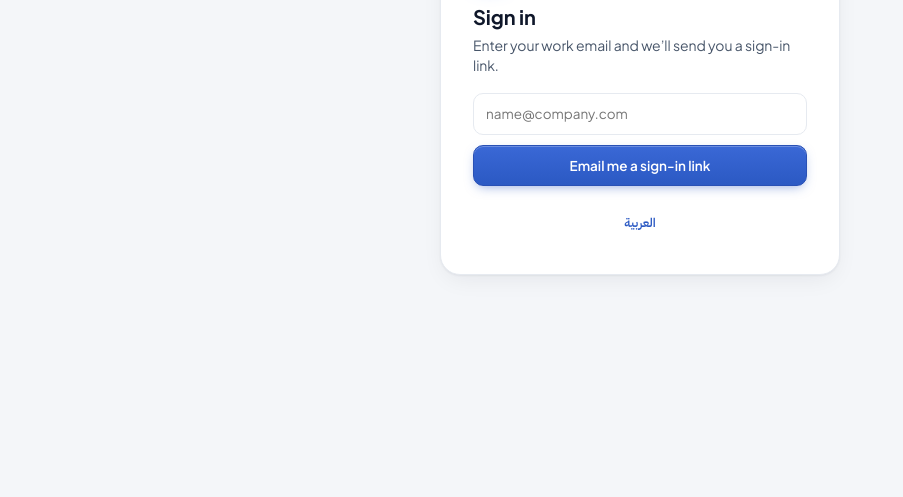
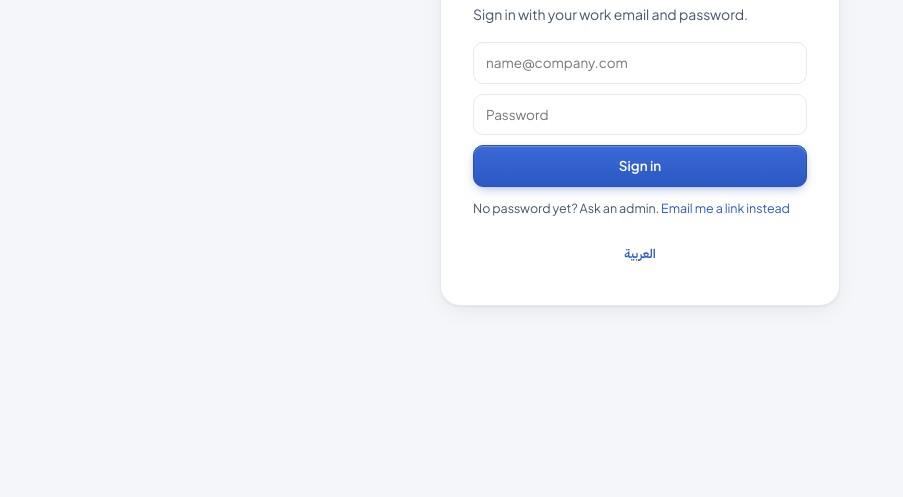
Before and after one commit to ahmadpsi/psi-policies, a plain HTML site: page index.html in a window 1280 px wide. Shown: the part 303-800 px from the top of the page, without its empty margins (0-903 px from the left). Drawn offline with nearby package versions, Linux system fonts and the light colour scheme.

Commit message:
Add files via upload

```diff
--- a/index.html
+++ b/index.html
@@ -322,7 +322,6 @@ html[dir="rtl"] .toast{transform:translateX(50%)}
 }
 @media (prefers-reduced-motion:reduce){*{transition:none!important;animation:none!important}}
 [hidden]{display:none!important}
-
 /* ===== Visual refresh: "Reach" — calm surfaces, one royal-blue accent, access scope shown as concentric reach rings from green (private) to rose (everyone) ===== */
 :root{
   --bg:#f4f6f9; --panel:#ffffff; --panel2:#f8fafc; --hover:#f3f6fb; --sel:#eef3ff;
@@ -557,7 +556,7 @@ en:{appName:'Policy Manager',appSub:'PSI CRM · Access governance',
  review:'Periodic review',rv:{none:'Not reviewed',approved:'Approved',changes:'Needs changes'},notes:'Notes',addNote:'Add note',notePh:'Write a note…',noNotes:'No notes yet.',
  adminSub:'Who can use the system and what they may do.',addMember:'Add member',email:'Email',name:'Name',role:'Role',remove:'Remove',selfApproval:'Allow people to approve their own requests',selfApprovalHelp:'Keep this off in production. Separation of duties requires a second person.',
  roleHelp:{viewer:'Reads everything',requester:'Creates and submits change requests',approver:'Approves or rejects requests',implementer:'Marks approved requests as implemented',admin:'Everything, plus members and settings'},
- lgTitle:'Sign in',lgLead:'Enter your work email and we’ll send you a sign-in link.',lgSend:'Email me a sign-in link',lg_sent:'Check your inbox for the sign-in link.',lg_err:'Could not send the link',lg_denied:'Your email is not on the access list. Ask an admin to add you.',lg_nodata:'Signed in, but the data could not be loaded. Run the v3 database update.',lg_config:'This site is not connected to its database yet. Fill in config.js.',
+ noSelfDemote:'You can’t remove your own Admin role. Ask another admin.',lastAdmin:'At least one Admin must remain.',lgLeadPw:'Sign in with your work email and password.',password:'Password',lgSignIn:'Sign in',lgNoPw:'No password yet? Ask an admin.',lgUseLink:'Email me a link instead',lgUsePw:'Use password instead',lg_badpw:'Wrong email or password.',lg_err2:'Could not sign in',chPw:'Change password',chPwShort:'Password',chPwHelp:'At least 8 characters. You will use it next time you sign in.',newPw:'New password',newPw2:'Repeat new password',pwShort:'Use at least 8 characters.',pwMismatch:'The two passwords don’t match.',pwSaved:'Password updated.',save:'Save',lgTitle:'Sign in',lgLead:'Enter your work email and we’ll send you a sign-in link.',lgSend:'Email me a sign-in link',lg_sent:'Check your inbox for the sign-in link.',lg_err:'Could not send the link',lg_denied:'Your email is not on the access list. Ask an admin to add you.',lg_nodata:'Signed in, but the data could not be loaded. Run the v3 database update.',lg_config:'This site is not connected to its database yet. Fill in config.js.',
  err:'Something went wrong',done_:'Done',loading:'Loading…',back:'Back',of:'of',rows:'rows',view:'View',
  pgPolicies:'Policies',compare:'Compare policies',selfBlocked2:'This is your own request, so a second person has to approve it (separation of duties).',needApprover:'Waiting for an approver. Your role can’t approve requests.',whoCanApprove:'Can approve',noApprovers:'No other approver yet — add one in Members & settings.',enableSelf:'Allow self-approval (for testing)',selfOnToast:'Self-approval is on. Turn it off when you finish testing.',multiHint:'tap roles to add or remove; a person can hold several',multiRule:'A person can hold several roles. Their rights add up, but nobody can approve their own request.',pickRole:'Pick at least one role',multiNeedsDb:'Multiple roles need the database update 03_multi_roles.sql. Until then each person keeps one role.',compareWith:'Compare',cmpSub:'Pick two policies to see how far each one reaches and every permission that differs.',cmpPick:'Choose a policy…',swap:'Swap A and B',cmpTry:'Try:',identical:'identical',onlyA:'only in A',onlyB:'only in B',diffVals:'different values',reachByModule:'Reach by module',clickModule:'Click a module to see its differences',sameReach:'same reach',wider:'reaches further',diffs:'differences',alignA:'Make A match B…',alignHelp:'Opens a change request on A with B’s permissions as the draft. Nothing changes until it is approved and implemented.',lgOnlyB:'Only B has it',lgOnlyA:'Only A has it',lgDiffVal:'Different value',pgRequests:'Requests',pgPerms:'Permissions',pgPages:'Pages'},
 ar:{appName:'إدارة البوليسيات',appSub:'PSI CRM · حوكمة الصلاحيات',
@@ -598,7 +597,7 @@ ar:{appName:'إدارة البوليسيات',appSub:'PSI CRM · حوكمة ال
  review:'المراجعة الدورية',rv:{none:'لم تُراجع',approved:'معتمدة',changes:'بحاجة تعديل'},notes:'ملاحظات',addNote:'أضف ملاحظة',notePh:'اكتب ملاحظة…',noNotes:'ما في ملاحظات.',
  adminSub:'مين بيستخدم النظام وشو مسموحله.',addMember:'أضف عضو',email:'الإيميل',name:'الاسم',role:'الدور',remove:'احذف',selfApproval:'اسمح للشخص يعتمد طلبه بنفسه',selfApprovalHelp:'خليها مطفية بالاستخدام الفعلي. فصل المهام بيحتاج شخص ثاني.',
  roleHelp:{viewer:'بيقرأ كل شي',requester:'بيعمل ويرسل طلبات تعديل',approver:'بيعتمد أو يرفض الطلبات',implementer:'بيعلّم الطلبات المعتمدة كمنفّذة',admin:'كل شي، وكمان الأعضاء والإعدادات'},
- lgTitle:'تسجيل الدخول',lgLead:'اكتب إيميل الشغل وبنبعتلك رابط دخول.',lgSend:'ابعتلي رابط الدخول',lg_sent:'شوف بريدك، الرابط بيوصل خلال دقيقة.',lg_err:'ما قدرنا نبعت الرابط',lg_denied:'إيميلك مش ضمن القائمة. اطلب من المدير يضيفك.',lg_nodata:'دخلت، بس ما قدرنا نحمّل البيانات. شغّل تحديث قاعدة البيانات v3.',lg_config:'الموقع مش مربوط بقاعدة البيانات. عبّي config.js.',
+ noSelfDemote:'ما بتقدر تشيل الـ Admin عن حالك. اطلب من admin ثاني.',lastAdmin:'لازم يضل admin واحد على الأقل.',lgLeadPw:'ادخل بإيميل الشغل وكلمة السر.',password:'كلمة السر',lgSignIn:'دخول',lgNoPw:'ما عندك كلمة سر؟ اطلبها من المدير.',lgUseLink:'ابعتلي رابط بدالها',lgUsePw:'استخدم كلمة السر',lg_badpw:'الإيميل أو كلمة السر غلط.',lg_err2:'ما قدرنا ندخلك',chPw:'تغيير كلمة السر',chPwShort:'كلمة السر',chPwHelp:'٨ أحرف على الأقل. بتستخدمها المرة الجاية لما تدخل.',newPw:'كلمة السر الجديدة',newPw2:'أعد كتابتها',pwShort:'لازم ٨ أحرف على الأقل.',pwMismatch:'الكلمتين مش متطابقات.',pwSaved:'تم تغيير كلمة السر.',save:'حفظ',lgTitle:'تسجيل الدخول',lgLead:'اكتب إيميل الشغل وبنبعتلك رابط دخول.',lgSend:'ابعتلي رابط الدخول',lg_sent:'شوف بريدك، الرابط بيوصل خلال دقيقة.',lg_err:'ما قدرنا نبعت الرابط',lg_denied:'إيميلك مش ضمن القائمة. اطلب من المدير يضيفك.',lg_nodata:'دخلت، بس ما قدرنا نحمّل البيانات. شغّل تحديث قاعدة البيانات v3.',lg_config:'الموقع مش مربوط بقاعدة البيانات. عبّي config.js.',
  err:'صار خطأ',done_:'تم',loading:'عم يحمّل…',back:'رجوع',of:'من',rows:'صف',view:'عرض',
  pgPolicies:'البوليسيات',compare:'مقارنة البوليسيات',selfBlocked2:'هذا طلبك إنت، فلازم شخص ثاني يعتمده (فصل المهام).',needApprover:'بانتظار معتمِد. دورك ما بيسمح بالاعتماد.',whoCanApprove:'بيقدر يعتمد',noApprovers:'ما في معتمِد ثاني لسا — ضيف واحد من الأعضاء والإعدادات.',enableSelf:'اسمح بالاعتماد الذاتي (للتجربة)',selfOnToast:'الاعتماد الذاتي شغّال. طفّيه لما تخلص التجربة.',multiHint:'اكبس على الأدوار لتضيف أو تشيل؛ الشخص ممكن يكون إله أكثر من دور',multiRule:'الشخص ممكن يكون إله أكثر من دور، وصلاحياته بتنجمع، بس ما حدا بيقدر يعتمد طلبه بنفسه.',pickRole:'اختار دور واحد على الأقل',multiNeedsDb:'تعدد الأدوار بيحتاج تحديث قاعدة البيانات 03_multi_roles.sql. لحد ما تشغّله، كل شخص إله دور واحد.',compareWith:'قارن',cmpSub:'اختار بوليسيتين لتشوف مدى وصول كل وحدة، وكل صلاحية مختلفة بينهم.',cmpPick:'اختار بوليسي…',swap:'بدّل A و B',cmpTry:'جرّب:',identical:'متطابقة',onlyA:'بس عند A',onlyB:'بس عند B',diffVals:'قيم مختلفة',reachByModule:'مدى الوصول لكل قسم',clickModule:'اكبس على قسم لتشوف الاختلافات',sameReach:'نفس المدى',wider:'أوسع',diffs:'اختلاف',alignA:'خلّي A زي B…',alignHelp:'بيفتح طلب تعديل على A ومسودته صلاحيات B. ما بيتغيّر شي إلا بعد الاعتماد والتنفيذ.',lgOnlyB:'موجودة بس عند B',lgOnlyA:'موجودة بس عند A',lgDiffVal:'قيمة مختلفة',pgRequests:'الطلبات',pgPerms:'الصلاحيات',pgPages:'الصفحات'}};
 
@@ -610,7 +609,7 @@ const $=s=>document.querySelector(s);
 const fmtD=v=>{if(!v)return '—';try{return new Date(v).toLocaleDateString(LANG==='ar'?'ar':'en-GB',{day:'2-digit',month:'short',year:'numeric'})}catch(e){return v}};
 const fmtDT=v=>{if(!v)return '—';try{return new Date(v).toLocaleString(LANG==='ar'?'ar':'en-GB',{day:'2-digit',month:'short',year:'numeric',hour:'2-digit',minute:'2-digit'})}catch(e){return v}};
 const ago=v=>{if(!v)return '';const s=(Date.now()-Date.parse(v))/1000;if(s<60)return LANG==='ar'?'الآن':'just now';if(s<3600)return Math.round(s/60)+(LANG==='ar'?' د':'m');if(s<86400)return Math.round(s/3600)+(LANG==='ar'?' س':'h');return Math.round(s/86400)+(LANG==='ar'?' ي':'d');};
-const ICON={
+const ICON={key:'<svg viewBox="0 0 24 24" width="18" height="18" fill="none" stroke="currentColor" stroke-width="1.8" stroke-linecap="round"><circle cx="8" cy="15" r="4"/><path d="m10.8 12.2 9.2-9.2M17 6l3 3M14.5 8.5l2 2"/></svg>',
  dash:'<svg viewBox="0 0 24 24" fill="none" stroke="currentColor" stroke-width="1.8"><rect x="3" y="3" width="7" height="9" rx="1.5"/><rect x="14" y="3" width="7" height="5" rx="1.5"/><rect x="14" y="12" width="7" height="9" rx="1.5"/><rect x="3" y="16" width="7" height="5" rx="1.5"/></svg>',
  grid:'<svg viewBox="0 0 24 24" fill="none" stroke="currentColor" stroke-width="1.8"><rect x="3" y="3" width="18" height="18" rx="2"/><path d="M3 9h18M3 15h18M9 3v18M15 3v18"/></svg>',
  cr:'<svg viewBox="0 0 24 24" fill="none" stroke="currentColor" stroke-width="1.8"><path d="M7 4h7l5 5v11H7z"/><path d="M14 4v5h5M10 13h6M10 17h4"/></svg>',
@@ -725,7 +724,7 @@ function shell(){const r=route(),unread=ST.notifs.filter(n=>!n.read_at).length,p
   <div class="main"><header class="top"><button class="burger ib" data-act="burger" aria-label="menu">${ICON.menu}</button>
    <div class="gsearch" data-act="palette" role="button" tabindex="0">${ICON.search.replace('<svg','<svg width="16" height="16"')}<span class="txt">${esc(t('searchAll'))}</span><kbd>Ctrl K</kbd></div>
    <div class="topend"><button class="ib" data-act="notifs" aria-label="${esc(t('notifications'))}">${ICON.bell}${unread?`<span class="badge-dot">${unread}</span>`:''}</button>
-   <button class="ib" data-act="lang">${ICON.globe}<span class="hide-m">${esc(t('lang'))}</span></button><button class="ib hide-m" data-act="signout">${esc(t('signOut'))}</button></div></header>
+   <button class="ib" data-act="lang">${ICON.globe}<span class="hide-m">${esc(t('lang'))}</span></button><button class="ib hide-m" data-act="chpw" title="${esc(t('chPw'))}">${ICON.key||''}<span>${esc(t('chPwShort'))}</span></button><button class="ib hide-m" data-act="signout">${esc(t('signOut'))}</button></div></header>
    <div class="content" id="page"></div></div></div>`;}
 function render(){if(!ST.ready)return;const r=route();document.title=`${t('appName')} · PSI`;
   if(!$('#rail'))document.getElementById('app').innerHTML=shell();else{const keep=$('.content').scrollTop;document.getElementById('app').innerHTML=shell();}
@@ -1015,6 +1014,9 @@ document.addEventListener('click',async e=>{const T=e.target;const el=T.closest(
   case 'notifs':openNotifs();break;
   case 'close':closeOverlay();break;
   case 'lang':LANG=LANG==='en'?'ar':'en';try{localStorage.setItem('lang',LANG)}catch(_){}applyLang();render();break;
+  case 'lgmode':e.preventDefault&&0;loginView.mode=(loginView.mode||'pw')==='pw'?'link':'pw';loginView();break;
+  case 'chpw':openPw();break;
+  case 'savepw':{const a=$('#pw1').value,b2=$('#pw2').value,m=$('#pwmsg');if(a.length<8){m.className='banner bad';m.textContent=t('pwShort');break;}if(a!==b2){m.className='banner bad';m.textContent=t('pwMismatch');break;}const {error}=await sb.auth.updateUser({password:a});if(error){m.className='banner bad';m.textContent=error.message;break;}closeOverlay();toast(t('pwSaved'));break;}
   case 'signout':await sb.auth.signOut();location.hash='';location.reload();break;
   case 'tg':UI[el.dataset.k]=!UI[el.dataset.k];render();break;
   case 'view':UI.view=el.dataset.v;saveUI();render();break;
@@ -1059,7 +1061,7 @@ document.addEventListener('click',async e=>{const T=e.target;const el=T.closest(
   case 'madd':{const em=$('#nmEmail').value.trim().toLowerCase();if(!/^\S+@\S+\.\S+$/.test(em)){toast(t('email'),1);break;}const rs=[...document.querySelectorAll('#nmRoles .rchip.on')].map(b=>b.dataset.r);if(!rs.length){toast(t('pickRole'),1);break;}
     const row=MULTI?{email:em,name:$('#nmName').value.trim()||null,roles:rs}:{email:em,name:$('#nmName').value.trim()||null,role:rs[0]};const ok=await act(()=>q(sb.from('members').upsert(row)),t('done_'));if(ok){await reload(['members']);render();}break;}
   case 'mrtog':{const m=ST.members.find(x=>x.email===el.dataset.e);let rs=rolesOf(m).slice();const r=el.dataset.r;
-    if(!MULTI){rs=[r];}else if(rs.includes(r)){if(rs.length===1){toast(t('pickRole'),1);break;}rs=rs.filter(x=>x!==r);}else rs.push(r);
+    if(!MULTI){toast(t('multiNeedsDb'),1);break;}if(rs.includes(r)){if(rs.length===1){toast(t('pickRole'),1);break;}if(r==='admin'&&m.email.toLowerCase()===ST.me){toast(t('noSelfDemote'),1);break;}if(r==='admin'&&ST.members.filter(x=>rolesOf(x).includes('admin')).length<=1){toast(t('lastAdmin'),1);break;}rs=rs.filter(x=>x!==r);}else rs.push(r);
     const ok=await act(()=>q(sb.from('members').update(MULTI?{roles:rs}:{role:rs[0]}).eq('email',m.email).select('email')),t('saved'));if(ok){await reload(['members']);if(m.email.toLowerCase()===ST.me){const me=ST.members.find(x=>x.email.toLowerCase()===ST.me);ST.roles=rolesOf(me);ST.role=ST.roles[0];}render();}break;}
   case 'selfappr':{if(!can.admin())break;const ok=await act(()=>q(sb.from('settings').update({allow_self_approval:!ST.settings.allow_self_approval,updated_at:new Date().toISOString()}).eq('id',1)),t('saved'));if(ok){await reload(['settings']);render();if(ST.settings.allow_self_approval&&el.dataset.back)toast(t('selfOnToast'));}break;}
   case 'readall':await act(()=>rpc('notif_mark_read',{p_ids:null}));await reload(['notifs']);openNotifs();render();openNotifs();break;
@@ -1099,11 +1101,17 @@ document.addEventListener('keydown',e=>{if((e.ctrlKey||e.metaKey)&&e.key.toLower
 window.addEventListener('hashchange',()=>{UI.mxPick=false;const r=route();if(!(r.page==='cr'&&r.sub==='edit'))UI.ed=null;if(r.page==='policy'&&r.sub)UI.pTab=r.sub;else if(r.page==='policy')UI.pTab='perms';render();window.scrollTo(0,0);});
 function applyLang(){document.documentElement.lang=LANG;document.documentElement.dir=LANG==='ar'?'rtl':'ltr';}
 // ---------- auth ----------
-function loginView(reason){document.getElementById('app').innerHTML=`<div class="login"><div class="box"><div class="logo" style="color:var(--ink);padding:0"><span class="mark">${ICON.audit.replace('stroke="currentColor"','stroke="#fff"')}</span><span>${esc(t('appName'))}<small class="faint">${esc(t('appSub'))}</small></span></div>
-  <h1>${t('lgTitle')}</h1><p>${t('lgLead')}</p>${reason?`<div class="banner ${reason==='sent'?'info':'warn'}" id="lgmsg">${esc(t('lg_'+reason))}</div>`:'<div id="lgmsg"></div>'}
-  ${reason==='config'?'':`<form id="lgf"><input class="inp" id="lgEmail" type="email" required autocomplete="email" placeholder="name@company.com" style="width:100%;padding:10px 12px;margin-bottom:10px"><button class="btn pri" type="submit">${t('lgSend')}</button></form>`}
+function loginView(reason){const mode=loginView.mode||'pw';document.getElementById('app').innerHTML=`<div class="login"><div class="box"><div class="logo" style="color:var(--ink);padding:0"><span class="mark">${ICON.audit.replace('stroke="currentColor"','stroke="#fff"')}</span><span>${esc(t('appName'))}<small class="faint">${esc(t('appSub'))}</small></span></div>
+  <h1>${t('lgTitle')}</h1><p>${mode==='pw'?t('lgLeadPw'):t('lgLead')}</p>${reason?`<div class="banner ${reason==='sent'?'info':'warn'}" id="lgmsg">${esc(t('lg_'+reason))}</div>`:'<div id="lgmsg"></div>'}
+  ${reason==='config'?'':`<form id="lgf"><input class="inp" id="lgEmail" type="email" required autocomplete="username" placeholder="name@company.com" style="width:100%;padding:10px 12px;margin-bottom:10px">${mode==='pw'?`<input class="inp" id="lgPw" type="password" required autocomplete="current-password" placeholder="${esc(t('password'))}" style="width:100%;padding:10px 12px;margin-bottom:10px">`:''}<button class="btn pri" type="submit" style="width:100%;justify-content:center">${mode==='pw'?t('lgSignIn'):t('lgSend')}</button></form>
+  <p class="faint" style="font-size:12.5px;margin:12px 0 0">${mode==='pw'?t('lgNoPw'):''} <a href="#" data-act="lgmode">${mode==='pw'?t('lgUseLink'):t('lgUsePw')}</a></p>`}
   <div style="display:flex;justify-content:space-between;margin-top:16px"><button class="btn ghost sm" data-act="lang">${t('lang')}</button>${reason==='denied'||reason==='nodata'?`<button class="btn ghost sm" data-act="signout">${t('signOut')}</button>`:''}</div></div></div>`;
-  const f=$('#lgf');if(f)f.addEventListener('submit',async ev=>{ev.preventDefault();const em=$('#lgEmail').value.trim().toLowerCase();const {error}=await sb.auth.signInWithOtp({email:em,options:{emailRedirectTo:location.origin+location.pathname}});const m=$('#lgmsg');m.className='banner '+(error?'bad':'info');m.textContent=error?t('lg_err')+' ('+error.message+')':t('lg_sent');});}
+  const f=$('#lgf');if(f)f.addEventListener('submit',async ev=>{ev.preventDefault();const em=$('#lgEmail').value.trim().toLowerCase(),m=$('#lgmsg'),b=f.querySelector('button');b.disabled=true;
+   try{if(mode==='pw'){const {data,error}=await sb.auth.signInWithPassword({email:em,password:$('#lgPw').value});if(error){m.className='banner bad';m.textContent=/invalid/i.test(error.message)?t('lg_badpw'):t('lg_err2')+' ('+error.message+')';return;}if(data.session)start(data.session);}
+   else{const {error}=await sb.auth.signInWithOtp({email:em,options:{emailRedirectTo:location.origin+location.pathname}});m.className='banner '+(error?'bad':'info');m.textContent=error?t('lg_err')+' ('+error.message+')':t('lg_sent');}}finally{b.disabled=false;}});}
+function openPw(){openModal(`<div class="modal" style="width:min(420px,100%)"><div class="mh"><h3>${t('chPw')}</h3><button class="ib" data-act="close" style="margin-inline-start:auto">${ICON.x}</button></div><div class="mb"><p class="muted" style="margin-top:0">${t('chPwHelp')}</p>
+  <label class="fl" for="pw1">${t('newPw')}</label><input class="inp" id="pw1" type="password" autocomplete="new-password" style="width:100%;margin-bottom:10px"><label class="fl" for="pw2">${t('newPw2')}</label><input class="inp" id="pw2" type="password" autocomplete="new-password" style="width:100%"><div id="pwmsg"></div></div>
+  <div class="mf"><button class="btn" data-act="close">${t('cancel')}</button><button class="btn pri" data-act="savepw">${t('save')}</button></div></div>`);}
 async function start(session){if(start.busy)return;start.busy=1;try{ST.me=(session.user.email||'').toLowerCase();
   const mem=await loadMembers();const mine=(mem||[]).find(m=>m.email.toLowerCase()===ST.me);if(!mine){loginView('denied');return;}
   ST.roles=rolesOf(mine);ST.role=ST.roles[0];ST.name=mine.name;
@@ -1122,5 +1130,6 @@ async function boot(){applyLang();const C=window.APP_CONFIG||{};
   sb.auth.onAuthStateChange((ev,s)=>{if(ev==='SIGNED_IN'&&s&&!ST.ready)start(s);});
   const {data:{session}}=await sb.auth.getSession();if(session)start(session);else loginView();}
 boot();
+
 </script>
 </body></html>
```
